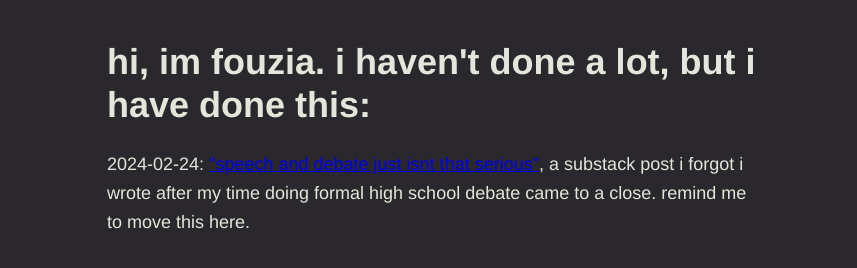
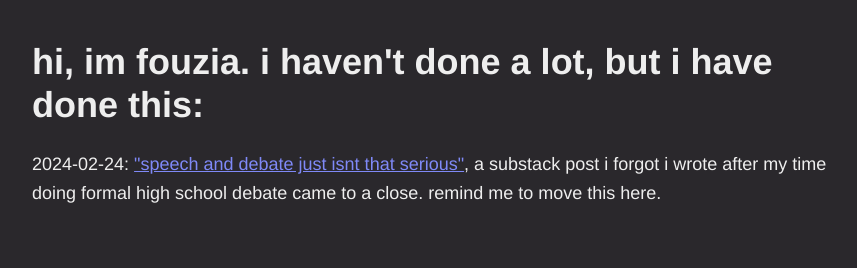
Before and after one commit to cammsyn/cammsyn.github.io, a plain HTML site: page index.html in a window 1280 px wide. Shown: the whole page, without its empty margins (208-1065 px from the left). Drawn offline with Linux system fonts and the light colour scheme.

Commit message:
Update index.html

```diff
--- a/index.html
+++ b/index.html
@@ -3,18 +3,19 @@
   <head>
     <meta charset="UTF-8">
     <meta name="viewport" content="width=device-width, initial-scale=1.0">
-    <meta http-equiv="X-UA-Compatible" content="ie=edge">
-    <title>vulgar indulgences</title>
+    <title></title>
     <style>
       body{margin:40px auto;
-      max-width:650px;
+      max-width:800px;
       line-height:1.6;
       font-size:18px;
       background-color: #2a282c;
-      color:#e4e5db;
+      color:#eee;
       padding:0 10px;
       font-family: Helvetica, Arial, sans-serif}
-      h1,h2,h3{line-height:1.2}</style>
+      h1,h2,h3{line-height:1.2}
+      a:link{color:#7f89f7}
+      a:visited{color:#d85bd6</style>
   </head>
   <body>
     <h1>hi, im fouzia. i haven't done a lot, but i have done this:</h1>
```
